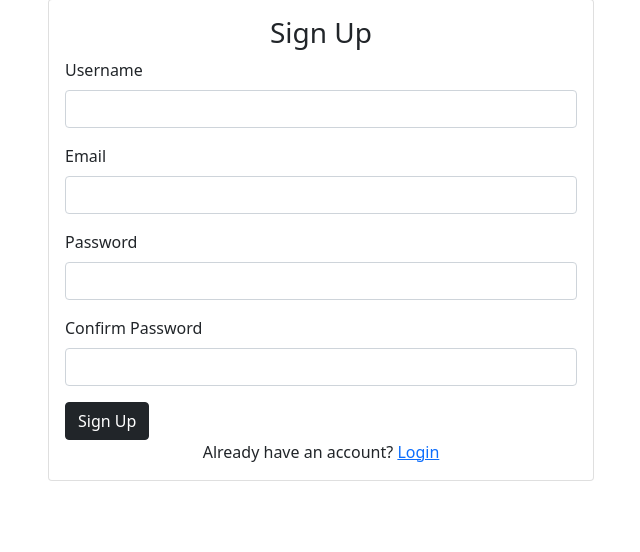
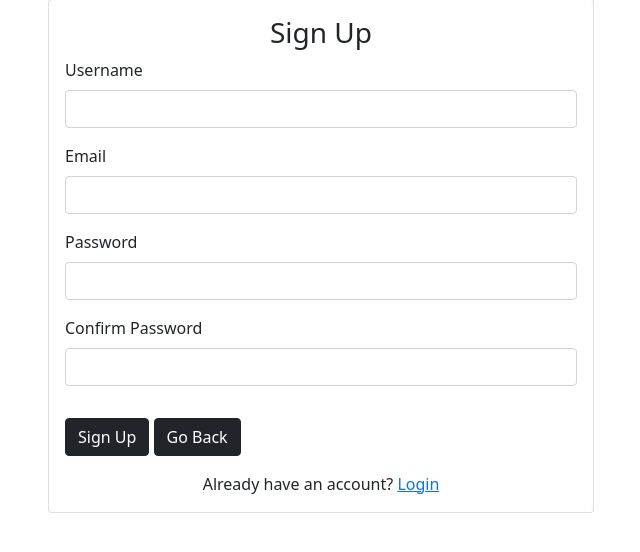
Before and after one commit to LittleChihiro/Photo-Album, a Django app: page /signup/ in a window 1280 px wide. Shown: the part 49-601 px from the top of the page, without its empty margins (319-959 px from the left). Run offline with Django 4.2, Linux system fonts and the light colour scheme.

Commit message:
Update signup.html
add Go Back button!

```diff
--- a/photos/templates/photos/signup.html
+++ b/photos/templates/photos/signup.html
@@ -35,6 +35,8 @@
                             <input type="password" class="form-control" id="password2" name="password2" required>
                         </div>
                         <button type="submit" class="btn btn-dark">Sign Up</button>
+                        <a href="{% url 'gallery' %}" class="btn btn-dark my-3">Go Back</a>
+
                     </form>
 
                     {% if messages %}
```
